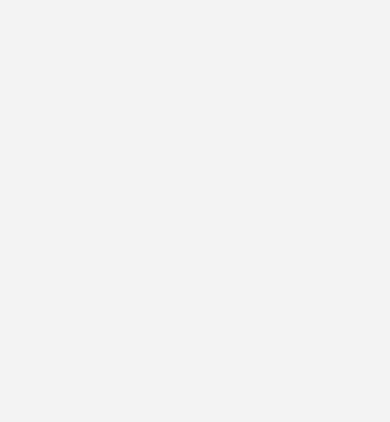
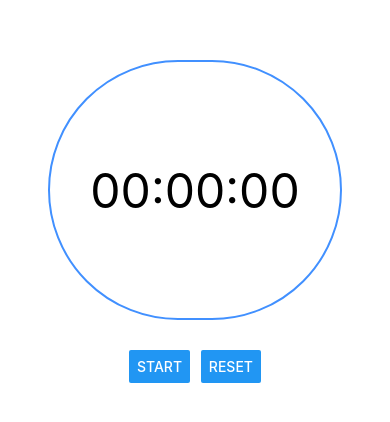
Before and after one commit to HarmishTervadiya/PRODIGY_AD_05, a React Native app: screen / in a window 390 px wide. Shown: the top 422 px of the page. Built offline with nearby package versions, Linux system fonts and the light colour scheme.

Commit message:
Completed

```diff
--- a/src/App.tsx
+++ b/src/App.tsx
@@ -2,26 +2,83 @@
 import type {PropsWithChildren} from 'react';
 import {
   SafeAreaView,
-  ScrollView,
   StatusBar,
-  TextInput,
   View,
   StyleSheet,
   Text,
-  TouchableOpacity,
-  Animated,
-  Easing,
-  useAnimatedValue,
-  FlatList
+  Button,
 } from 'react-native';
 
+interface TimerProps{
+  minutes:number,
+  seconds:number,
+  miliseconds:number,
+}
+
 function App(): React.JSX.Element {
+  const [time, setTime] = useState({ minutes: 0, seconds: 0, milliseconds: 0 });
+  const [isRunning, setIsRunning] = useState(false);
+  const timerRef = useRef(null);
+  const [progress, setProgress] = useState(0);
+
+  const startStopwatch = () => {
+    if (!isRunning) {
+      setIsRunning(true);
+      timerRef.current = setInterval(() => {
+        setTime((prevTime) => {
+          let { minutes, seconds, milliseconds } = prevTime;
+
+          milliseconds += 1;
+
+          if (milliseconds >= 100) {
+            milliseconds = 0;
+            seconds += 1;
+          }
+
+          if (seconds >= 60) {
+            seconds = 0;
+            minutes += 1;
+          }
+
+          setProgress((minutes * 60 + seconds) % 60 / 60);
+
+
+          return { minutes, seconds, milliseconds };
+        });
+      }, 10);
+    }
+  };
+
+  const stopStopwatch = () => {
+    if (isRunning) {
+      clearInterval(timerRef.current);
+      setIsRunning(false);
+    }
+  };
+
+  const resetStopwatch = () => {
+    clearInterval(timerRef.current);
+    setIsRunning(false);
+    setTime({ minutes: 0, seconds: 0, milliseconds: 0 });
+    setProgress(0);
+  };
 
   return (
     <SafeAreaView style={styles.container}>
       <StatusBar />
-
-
+      <View style={styles.container}>
+        <View style={[styles.wrapper]}>
+        <Text style={styles.timeText}>
+          {String(time.minutes).padStart(2, '0')}:
+          {String(time.seconds).padStart(2, '0')}:
+          {String(time.milliseconds).padStart(2, '0')}
+        </Text>
+      </View>
+      <View style={styles.buttonContainer}>
+        <Button title={isRunning ? 'Stop' : 'Start'} onPress={isRunning ? stopStopwatch : startStopwatch} />
+        <Button title="Reset" onPress={resetStopwatch} />
+      </View>
+    </View>
     </SafeAreaView>
   );
 }
@@ -29,13 +86,35 @@
 
 const styles=StyleSheet.create({
   container: {
+    flex: 1,
+    justifyContent: 'flex-start',
+    paddingTop:30,
+    alignItems: 'center',
+  },
+  wrapper:{
+    borderWidth:2,
+    borderRadius:200,
+    borderColor:'#4190ff',
+    padding:40,
+    height:260,
+    justifyContent:'center',
+    marginBottom:30
+  },
+    svg: {
+    position: 'absolute',
+    top: 0,
+    left: 0,
+  },
+  timeText: {
+    fontSize: 48,
+  },
+  buttonContainer: {
     flex:1,
-    backgroundColor:'#f1f1f1d6',
-    maxHeight:'100%',
-    justifyContent:'flex-end',
-    paddingVertical:20,
-    // paddingHorizontal:10,
-    height:'100%'
+    flexDirection: 'row',
+    justifyContent: 'space-between',
+    width: '45%',
+    alignItems:'flex-start',
+
   },
 })
 
```
